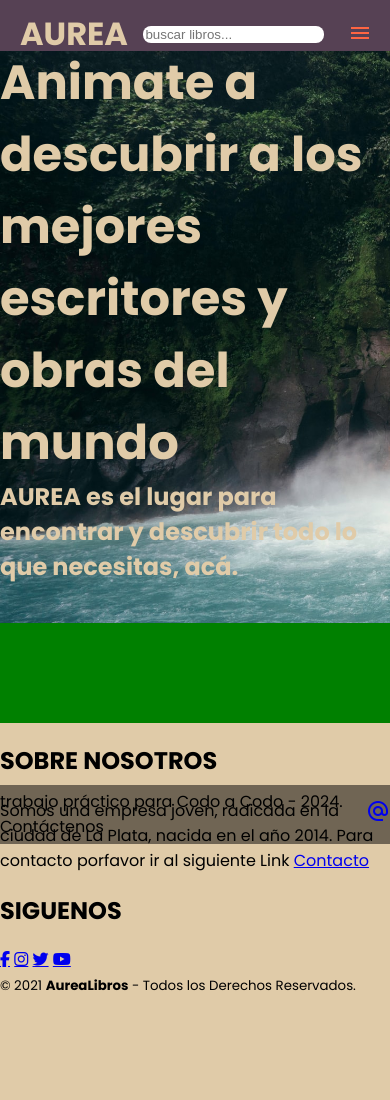
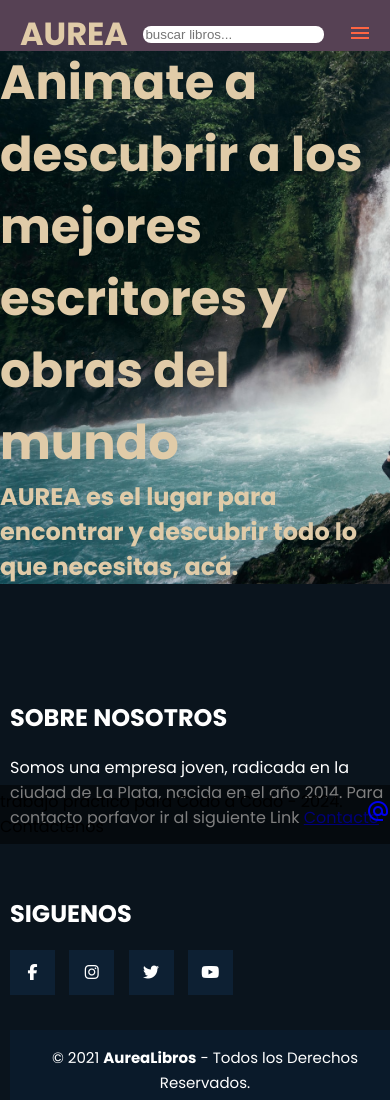
Before and after one commit to CristianCastro2023/TP-Codo-a-Codo-Front, a plain HTML site: page index.html in a window 390 px wide. Shown: the top 1100 px of the page. Before the commit the page ends 997 px from the top, so only its background shows below. Drawn offline with nearby package versions, Linux system fonts and the light colour scheme.

Commit message:
arreglo_quita_banner

```diff
--- a/styles.css
+++ b/styles.css
@@ -133,11 +133,7 @@ cursor: pointer;
     color: var(--main-color-dark);
 }
 
-#banner{
-    background-color: green;
-    width: 100%;
-    height: 40%;
-}
+
 
 /*CATEGORIES PICKS*/
 
@@ -574,13 +570,7 @@ color: var(--main-color-dark);
     color: var(--light-background-color);
 }
 
-#banner{
-    background-color: green;
-    width: 100%;
-    height: 100px;
-    margin-top: 10%;
-    margin-bottom: 0;
-}
+
 /*NAVBAR COLLIPSIBLE FUNCTION*/
 
 
@@ -1015,3 +1005,70 @@ padding-top: 1%;
     z-index: 10;
   }
   }
+
+/* Estilos del footer para pantallas grandes */
+.pie-pagina {
+    width: 100%;
+    background-color: #0a141d;
+    color: white;
+}
+
+/* Estilos para el grupo 1 del footer en pantallas grandes */
+.pie-pagina .grupo-1 {
+    width: 100%;
+    max-width: 1200px;
+    margin: auto;
+    display: grid;
+    grid-template-columns: repeat(4, 1fr);
+    grid-gap: 50px;
+    padding: 45px 0px;
+}
+
+/* Estilos para el grupo 2 del footer en pantallas grandes */
+.pie-pagina .grupo-2 {
+    background-color: #0a1a2a;
+    padding: 15px 10px;
+    text-align: center;
+    color: #fff;
+}
+
+/* Estilos para los íconos de redes sociales en pantallas grandes */
+.pie-pagina .grupo-1 .red-social a {
+    /* Si necesitas ajustar el tamaño de los íconos, puedes hacerlo aquí */
+    display: inline-block;
+    text-decoration: none;
+    width: 45px; /* Tamaño de los íconos */
+    height: 45px; /* Tamaño de los íconos */
+    line-height: 45px;
+    color: #fff;
+    margin-right: 10px;
+    background-color: #0d2033;
+    text-align: center;
+    transition: all 300ms ease;
+}
+
+/* Estilos para el texto en el footer en pantallas grandes */
+.pie-pagina .grupo-2 small {
+    font-size: 15px;
+}
+
+#datos-clima {
+    text-align: center;
+}
+
+/* Estilos del footer para dispositivos móviles */
+@media screen and (max-width: 768px) {
+    .pie-pagina {
+        padding: 15px 10px;
+    }
+
+    .pie-pagina .grupo-1 {
+        grid-template-columns: repeat(1, 1fr);
+        grid-gap: 30px;
+        padding: 35px 0px;
+    }
+
+    .pie-pagina .grupo-1 .box figure img {
+        width: 100px; /* Ajusta el tamaño de las imágenes de las redes sociales en dispositivos móviles */
+    }
+}
```
